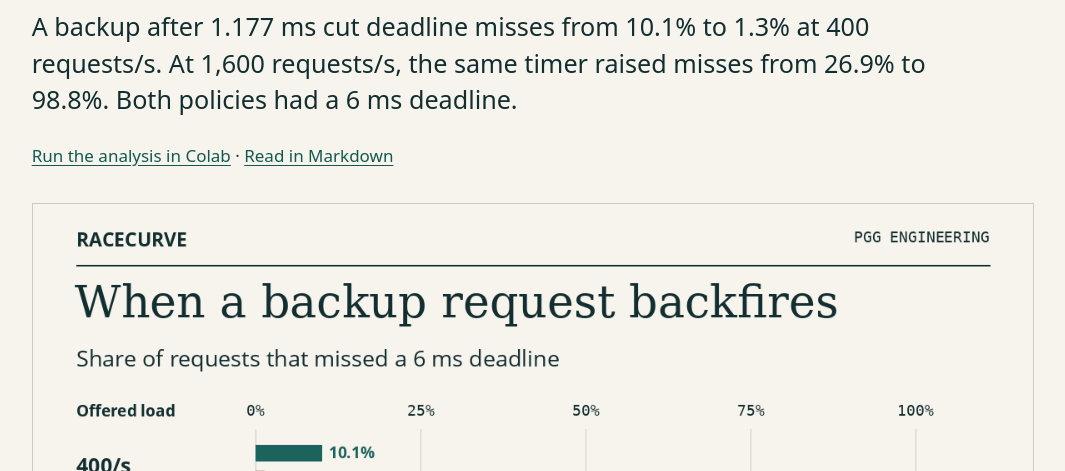
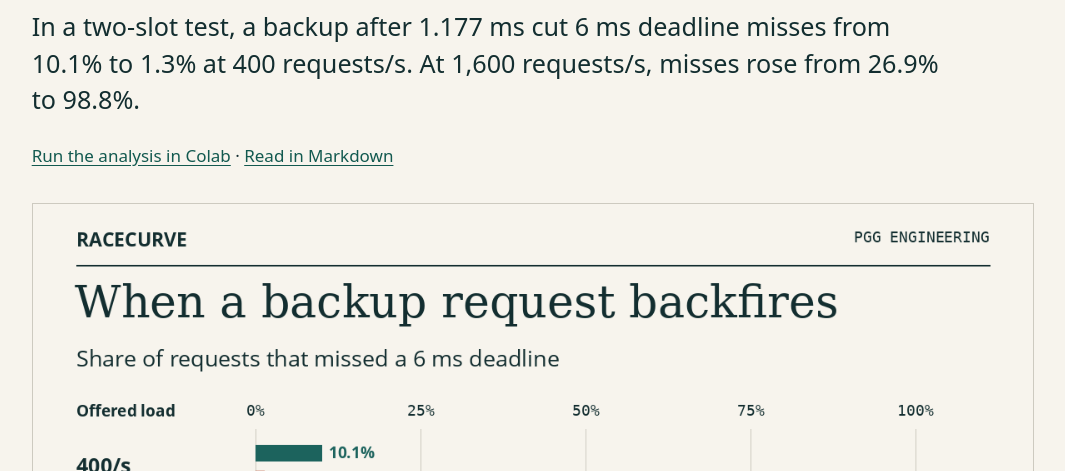
Before and after one commit to pgg898200-ship-it/cachepin, a browser extension: page site/racecurve/index.html in a window 1280 px wide. Shown: the part 329-800 px from the top of the page, without its empty margins (107-1172 px from the left). Drawn offline with Linux system fonts and the light colour scheme.

Commit message:
Keep the two-slot workload and deadline in standalone preview text

```diff
--- a/site/racecurve/index.html
+++ b/site/racecurve/index.html
@@ -4,13 +4,13 @@
   <meta charset="utf-8">
   <meta name="viewport" content="width=device-width, initial-scale=1">
   <title>When a backup request backfires | Racecurve</title>
-  <meta name="description" content="A backup after 1.177 ms cut deadline misses from 10.1% to 1.3% at 400 requests/s. At 1,600 requests/s, the same timer raised misses from 26.9% to 98.8%.">
+  <meta name="description" content="In a two-slot test, a backup after 1.177 ms cut 6 ms deadline misses from 10.1% to 1.3% at 400 requests/s. At 1,600 requests/s, misses rose from 26.9% to 98.8%.">
   <link rel="canonical" href="https://pgg898200-ship-it.github.io/cachepin/racecurve/">
   <link rel="alternate" type="text/markdown" title="Result in Markdown" href="https://pgg898200-ship-it.github.io/cachepin/racecurve/result.md">
   <meta property="og:type" content="article">
   <meta property="og:site_name" content="PGG Engineering">
   <meta property="og:title" content="When a backup request backfires">
-  <meta property="og:description" content="A backup after 1.177 ms cut deadline misses from 10.1% to 1.3% at 400 requests/s. At 1,600 requests/s, the same timer raised misses from 26.9% to 98.8%.">
+  <meta property="og:description" content="In a two-slot test, a backup after 1.177 ms cut 6 ms deadline misses from 10.1% to 1.3% at 400 requests/s. At 1,600 requests/s, misses rose from 26.9% to 98.8%.">
   <meta property="og:url" content="https://pgg898200-ship-it.github.io/cachepin/racecurve/">
   <meta property="og:image" content="https://pgg898200-ship-it.github.io/cachepin/racecurve/deadline-misses.png">
   <meta property="og:image:type" content="image/png">
@@ -19,7 +19,7 @@
   <meta property="og:image:alt" content="Percent of requests missing a 6 ms deadline at three offered loads. At 400/s, primary only 10.1%, hedged 1.3%. At 1,600/s, 26.9% and 98.8%. At 2,600/s, 98.2% and 99.4%.">
   <meta name="twitter:card" content="summary_large_image">
   <meta name="twitter:title" content="When a backup request backfires">
-  <meta name="twitter:description" content="A backup after 1.177 ms cut deadline misses from 10.1% to 1.3% at 400 requests/s. At 1,600 requests/s, the same timer raised misses from 26.9% to 98.8%.">
+  <meta name="twitter:description" content="In a two-slot test, a backup after 1.177 ms cut 6 ms deadline misses from 10.1% to 1.3% at 400 requests/s. At 1,600 requests/s, misses rose from 26.9% to 98.8%.">
   <meta name="twitter:image" content="https://pgg898200-ship-it.github.io/cachepin/racecurve/deadline-misses.png">
   <meta name="twitter:image:alt" content="Percent of requests missing a 6 ms deadline at three offered loads. At 400/s, primary only 10.1%, hedged 1.3%. At 1,600/s, 26.9% and 98.8%. At 2,600/s, 98.2% and 99.4%.">
   <style>
@@ -50,7 +50,7 @@
   <nav aria-label="Release"><strong>RACECURVE</strong><time datetime="2026-11-22">22 Nov 2026</time></nav>
   <main><article>
     <h1>When a backup request backfires</h1>
-    <p class="lede">A backup after 1.177 ms cut deadline misses from 10.1% to 1.3% at 400 requests/s. At 1,600 requests/s, the same timer raised misses from 26.9% to 98.8%. Both policies had a 6 ms deadline.</p>
+    <p class="lede">In a two-slot test, a backup after 1.177 ms cut 6 ms deadline misses from 10.1% to 1.3% at 400 requests/s. At 1,600 requests/s, misses rose from 26.9% to 98.8%.</p>
     <p><a href="https://colab.research.google.com/github/pgg898200-ship-it/cachepin/blob/f93cc10e6770a7a839f5bb05d9de2c6a3a08fa99/experiments/shared-slots/hedging-under-load.ipynb">Run the analysis in Colab</a> · <a href="./result.md">Read in Markdown</a></p>
     <figure><img width="1200" height="630" src="./deadline-misses.png" alt="Percent of requests missing a 6 ms deadline at three offered loads. At 400/s, primary only 10.1%, hedged 1.3%. At 1,600/s, 26.9% and 98.8%. At 2,600/s, 98.2% and 99.4%."></figure>
     <h2>What the queue saw</h2>
```
Also changed, not shown: 1 other file.
